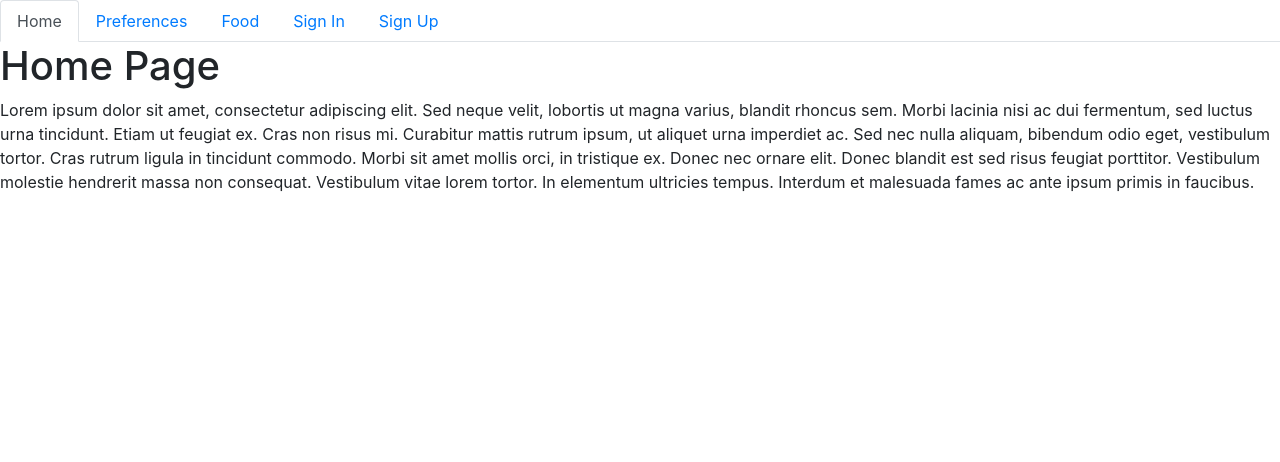
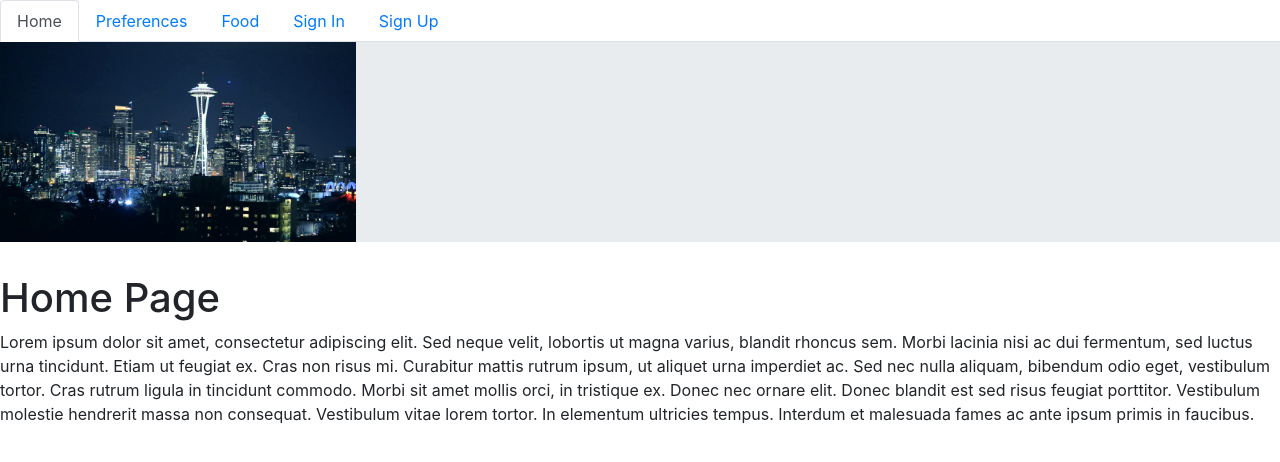
Before and after one commit to felix911104/project-3, a React (Create React App) app: page / in a window 1280 px wide. Shown: the top 462 px of the page. Built offline with nearby package versions, Linux system fonts and the light colour scheme.

Commit message:
styling added

```diff
--- /dev/null
+++ b/src/components/Jumbotron/index.js
@@ -0,0 +1,11 @@
+import React from "react";
+import "./style.css";
+function Jumbotron() {
+    return (
+        <div>
+            <div className="jumbotron jumbotron-fluid" />
+            <div className="container" />
+        </div>
+    );
+}
+export default Jumbotron;
--- /dev/null
+++ b/src/components/Jumbotron/style.css
@@ -0,0 +1,8 @@
+.jumbotron {
+    background-image: url("./seattle-skyline-at-night-washington-usa_vjmcf0jxkx__F0000 copy.png");
+    height:200px;
+    background-repeat: no-repeat;
+    background-size: auto 100%;
+    /* overflow: hidden; */
+    object-fit: contain;
+}
--- a/src/components/pages/Home/index.js
+++ b/src/components/pages/Home/index.js
@@ -1,8 +1,9 @@
 import React from "react";
-
+import Jumbotron from "../../Jumbotron/index";
 function Home() {
   return (
     <div>
+    <Jumbotron />
       <h1>Home Page</h1>
       <p>
         Lorem ipsum dolor sit amet, consectetur adipiscing elit. Sed neque velit, lobortis ut magna
```
Also changed, not shown: src/components/Jumbotron/seattle-skyline-at-night-washington-usa_vjmcf0jxkx__F0000 copy.png (added).
